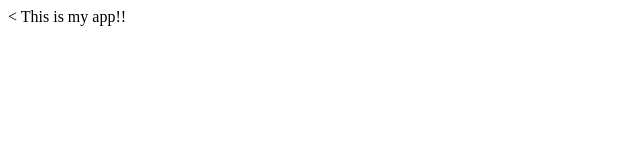
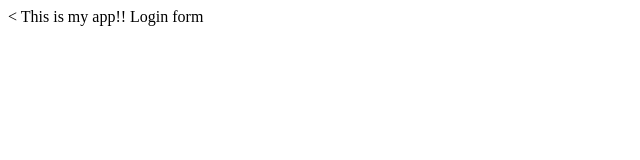
Before and after one commit to erjon1975/myappsample, a plain HTML site: page index.html in a window 1280 px wide. Shown: the full height of the page, 0-640 px from the left. Drawn offline with Linux system fonts and the light colour scheme.

Commit message:
Login form

```diff
--- /dev/null
+++ b/dir1/app1.js
@@ -0,0 +1 @@
+console.log("123");
--- a/index.html
+++ b/index.html
@@ -6,5 +6,6 @@
   </head>
   <body>
     This is my app!!
+    Login form
   </body>
 </html>
```
Also changed, not shown: login.html (added, +1 -0 lines), 1 other file.
